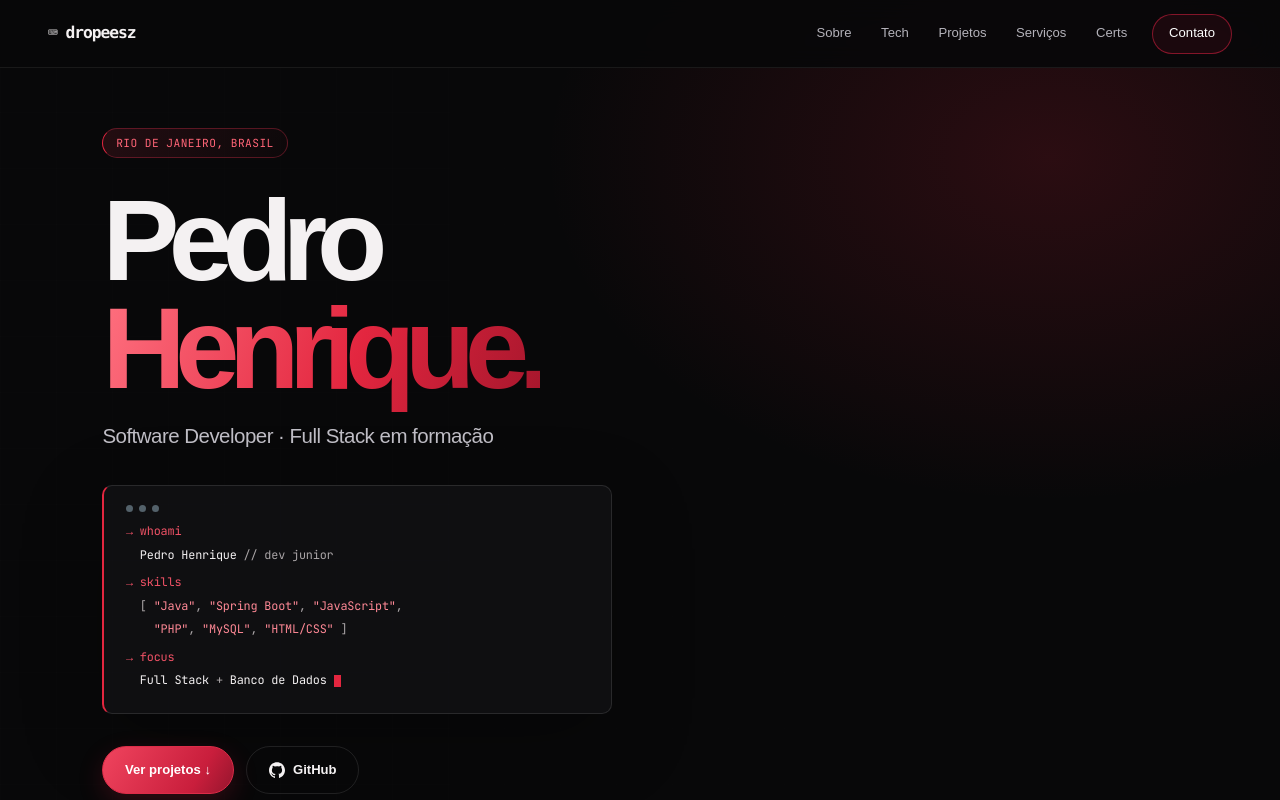
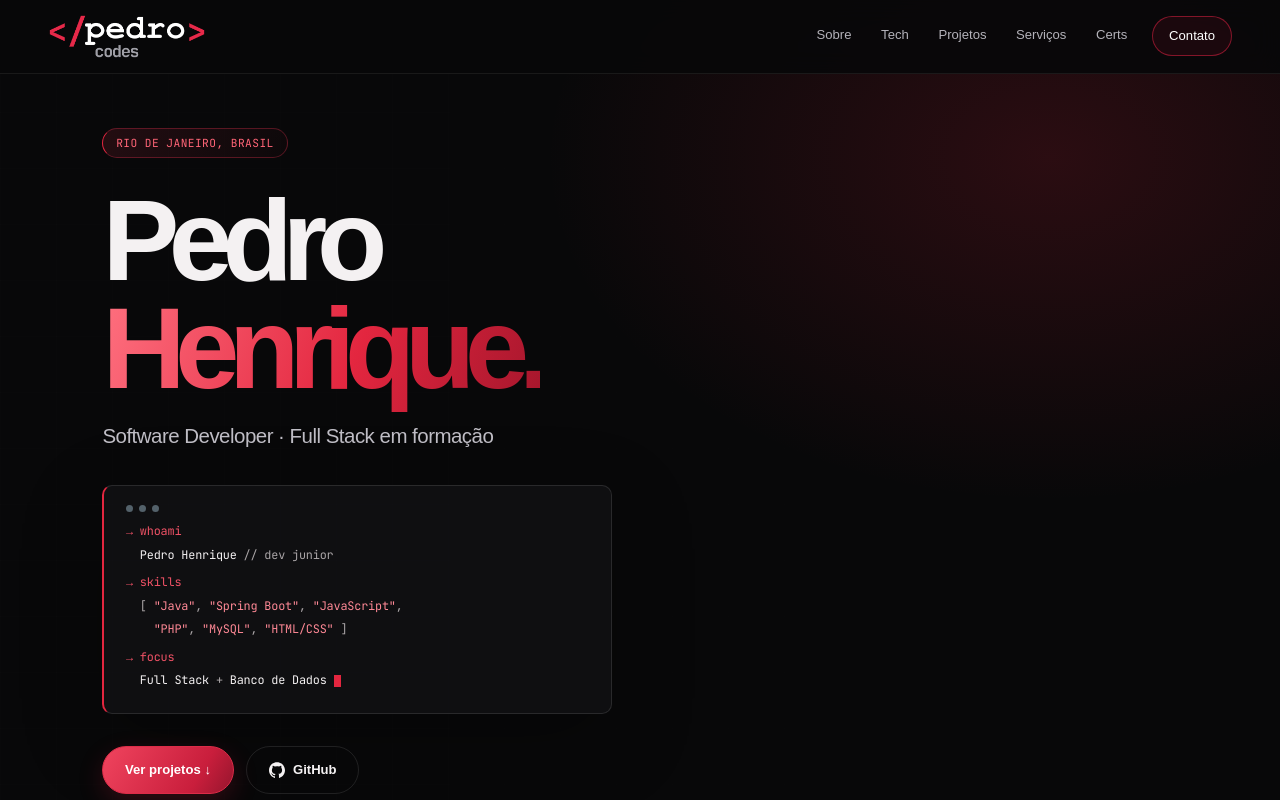
Before and after one commit to dropeesz/site-web, a plain HTML site: page index.html in a window 1280 px wide. Shown: the top 800 px of the page. Drawn offline with nearby package versions, Linux system fonts and the light colour scheme.

Commit message:
Trocando a logo do HEADER

```diff
--- a/index.html
+++ b/index.html
@@ -20,9 +20,8 @@
   <nav class="navbar navbar-expand-lg fixed-top"
     style="background:rgba(13,13,15,0.92);backdrop-filter:blur(12px);border-bottom:1px solid rgba(255,255,255,0.07);">
     <div class="container-fluid px-4 px-lg-5">
-      <a class="navbar-brand fw-bold font-monospace" href="#hero"
-        style="background:linear-gradient(135deg,#3B82F6,#8B5CF6);-webkit-background-clip:text;-webkit-text-fill-color:transparent;">
-        ⌨ dropeesz
+      <a class="navbar-brand" href="#hero" aria-label="PedroCodes, início">
+        <img src="images/brand/pedrocodes-logo.png" alt="PedroCodes" />
       </a>
       <button class="navbar-toggler border-0" type="button" data-bs-toggle="collapse" data-bs-target="#navMain"
         aria-controls="navMain" aria-expanded="false" aria-label="Abrir menu" style="filter:invert(1);opacity:.7;">
```
